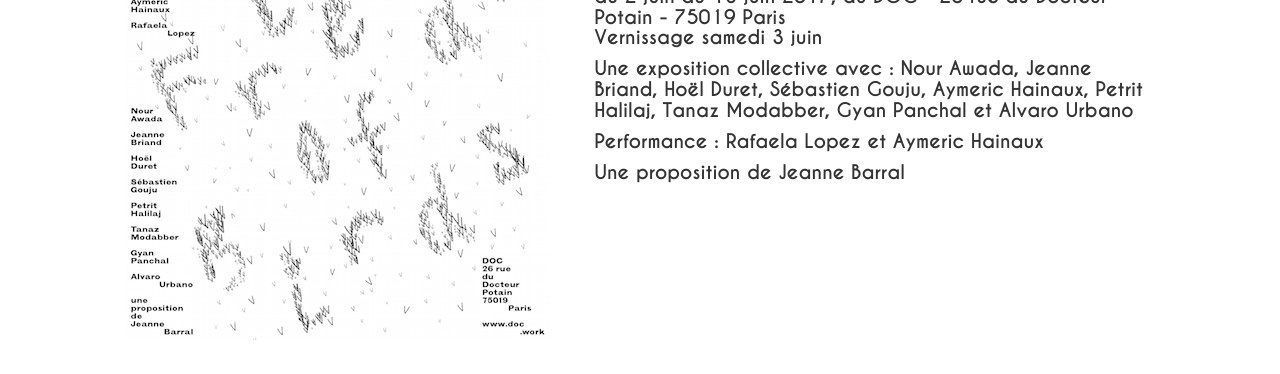
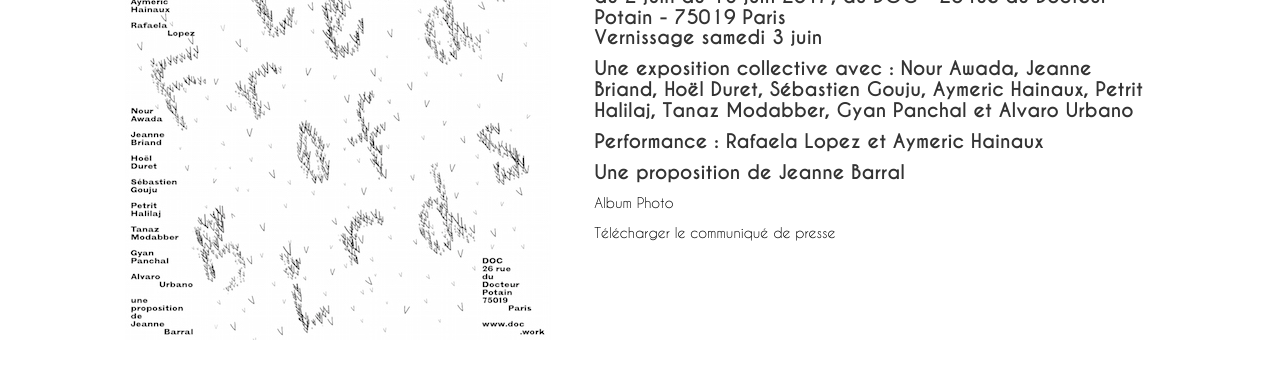
Before and after one commit to barbesparis/barbesparis.github.io, a plain HTML site: page projets.html in a window 1280 px wide. Shown: the part 183-557 px from the top of the page. Drawn offline with nearby package versions, Linux system fonts and the light colour scheme.

Commit message:
liens vers contenu
liens

```diff
--- a/projets.html
+++ b/projets.html
@@ -45,6 +45,10 @@
               <p>Une exposition collective avec : Nour Awada, Jeanne Briand, Hoël Duret, Sébastien Gouju, Aymeric Hainaux, Petrit Halilaj, Tanaz Modabber, Gyan Panchal et Alvaro Urbano</p>
               <p>Performance : Rafaela Lopez et Aymeric Hainaux</p>
               <p>Une proposition de Jeanne Barral</h4>
+
+                <p><a href='https://www.facebook.com/pg/barbespariscollectif/photos/?tab=album&album_id=836088326539479'> Album Photo</a> </p></h4>
+
+                <p><a href='https://www.facebook.com/barbespariscollectif/posts/836126743202304'> Télécharger le communiqué de presse</a> </p></h4>
 
 
         </div>
```
Also changed, not shown: 2 other files.
